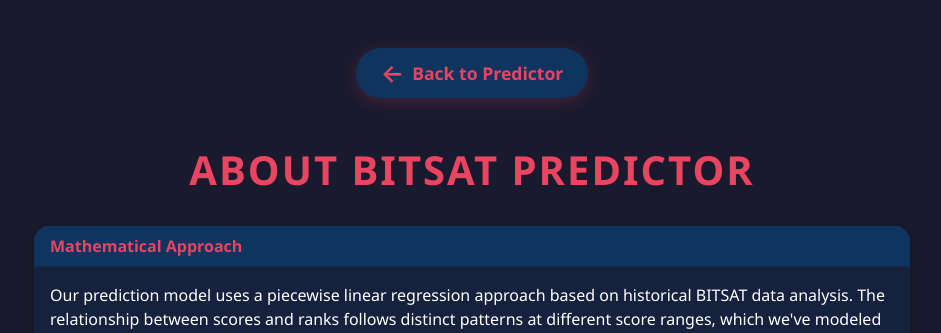
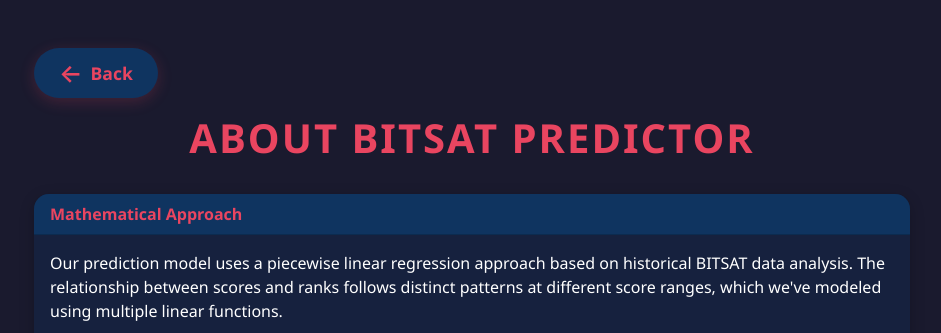
Before and after one commit to twistedwiz2222/bitsat-branch-predictor, a Flask app: page /about in a window 1280 px wide. Shown: the top 333 px of the page, without its empty margins (168-1109 px from the left). Run offline with Flask 3, Linux system fonts and the light colour scheme.

Commit message:
Checkpoint before assistant change: Move the back button to a less prominent position on the about page
Relocates the back button in `about.html` and includes updated asset files.

Replit-Commit-Author: Assistant

```diff
--- a/templates/about.html
+++ b/templates/about.html
@@ -57,10 +57,10 @@
 </head>
 <body>
     <div class="container py-5">
-        <div class="d-flex justify-content-center mb-5">
+        <div class="d-flex justify-content-start mb-3">
             <a href="/" class="back-button">
                 <span class="back-icon">←</span>
-                Back to Predictor
+                Back
             </a>
         </div>
 
```
Also changed, not shown: attached_assets/image_1746560433849.png (added), attached_assets/image_1746560514740.png (added).
